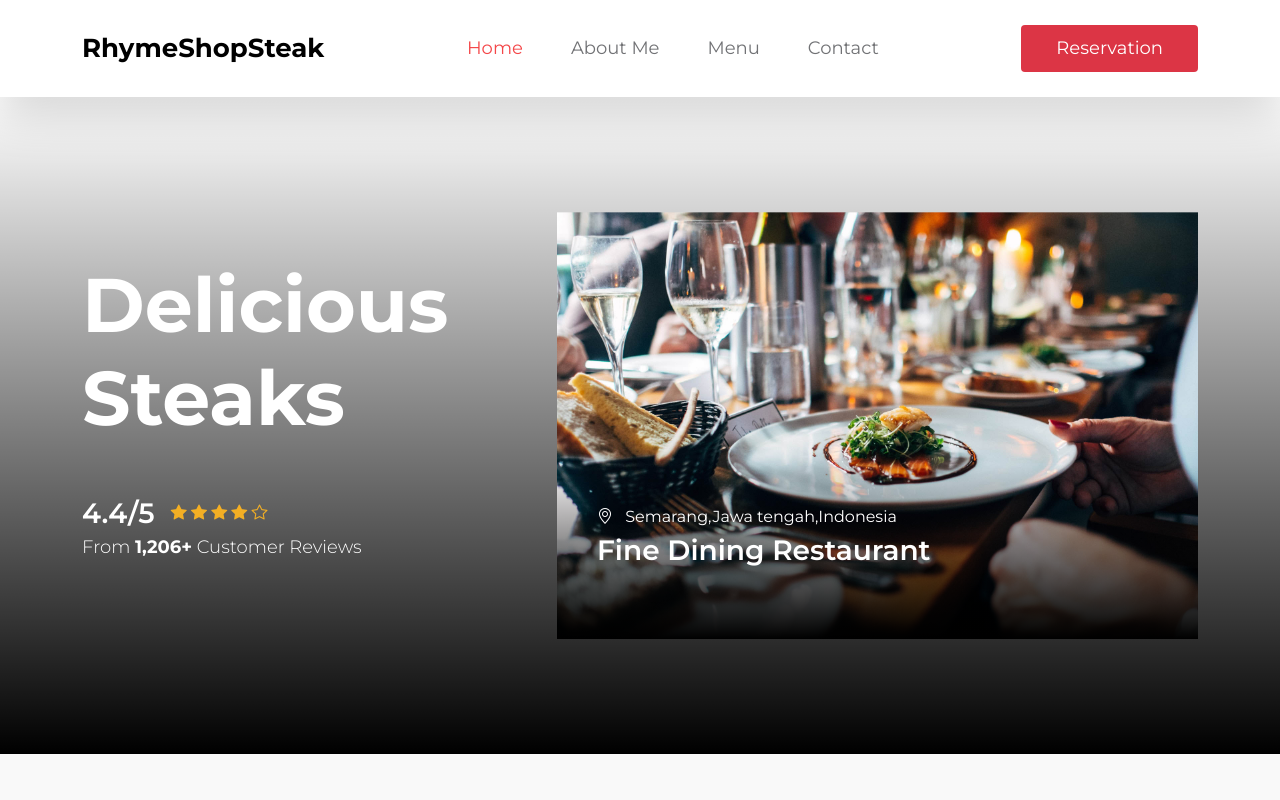
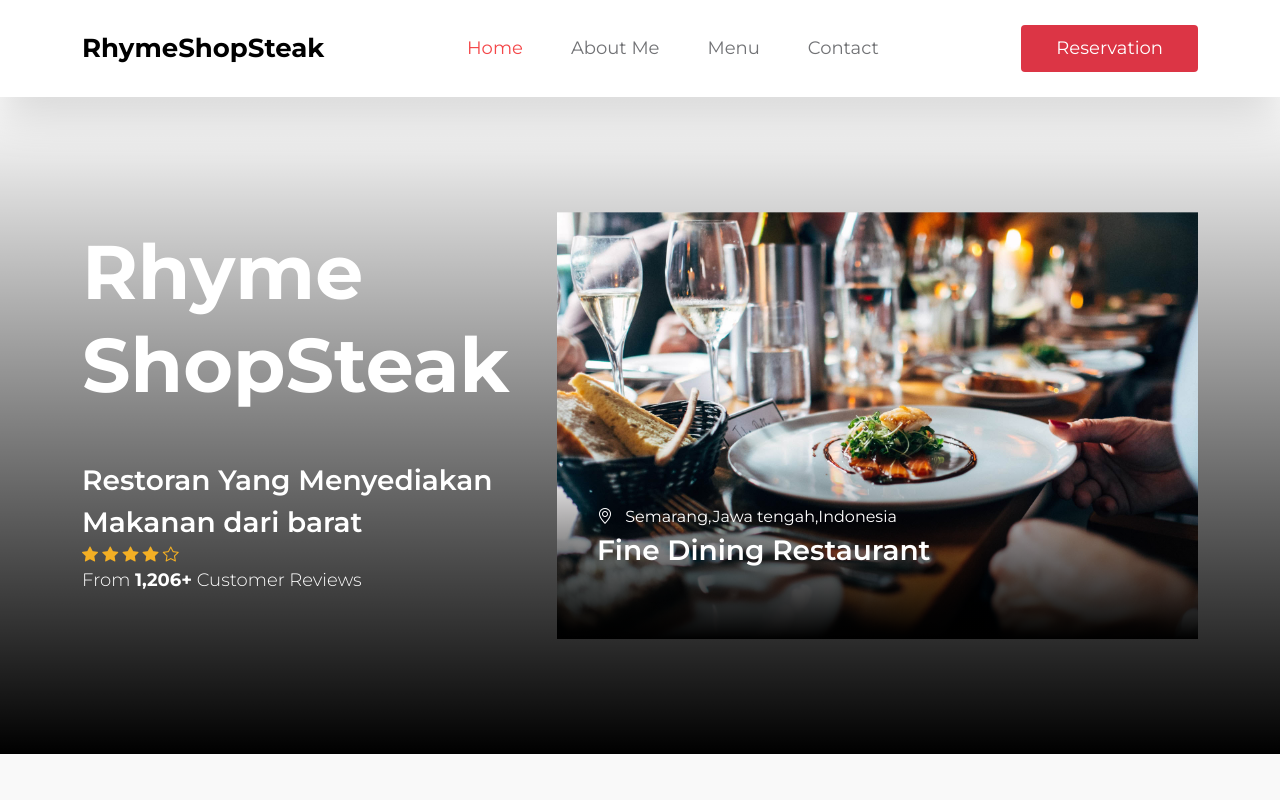
Before and after one commit to WildanDevanata/WildanDevanata.github.io, a plain HTML site: page index.html in a window 1280 px wide. Shown: the top 800 px of the page. Drawn offline with Linux system fonts and the light colour scheme.

Commit message:
Update index.html

```diff
--- a/index.html
+++ b/index.html
@@ -79,11 +79,11 @@
                     <div class="col-lg-5 col-12 m-auto">
                         <div class="heroText">
 
-                            <h1 class="text-white mb-lg-5 mb-3">Delicious Steaks</h1>
+                            <h1 class="text-white mb-lg-5 mb-3">Rhyme<br>ShopSteak</h1>
 
                             <div class="c-reviews my-3 d-flex flex-wrap align-items-center">
                                 <div class="d-flex flex-wrap align-items-center">
-                                    <h4 class="text-white mb-0 me-3">4.4/5</h4>
+                                    <h4 class="text-white mb-0 me-3">Restoran Yang Menyediakan Makanan dari barat</h4>
 
                                     <div class="reviews-stars">
                                         <i class="bi-star-fill reviews-icon"></i>
```
